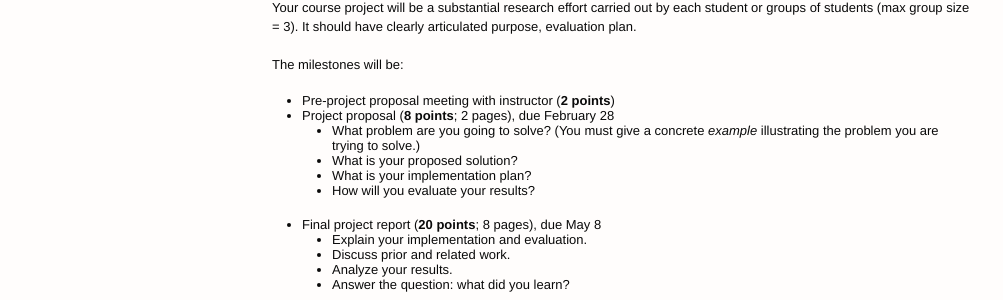
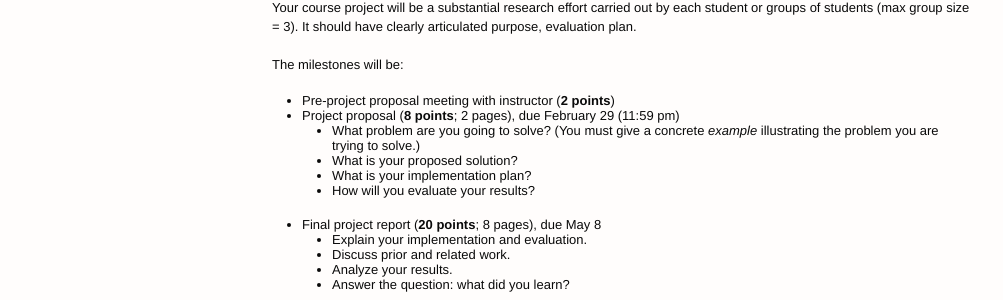
Before and after one commit to redpony/cmu-mt-11731, a Jekyll site: the page built from grading.md, in a window 1280 px wide. Shown: the part 1167-1467 px from the top of the page, without its empty margins (138-1141 px from the left). Built offline with Jekyll 4.4.1, drawn with Linux system fonts in a browser that asks for light colours.

Commit message:
changed project date

```diff
--- a/grading.md
+++ b/grading.md
@@ -51,7 +51,7 @@ Your course project will be a substantial research effort carried out by each st
 
 The milestones will be:
  * Pre-project proposal meeting with instructor (**2 points**)
- * Project proposal (**8 points**; 2 pages), due February 28
+ * Project proposal (**8 points**; 2 pages), due February 29 (11:59 pm)
    * What problem are you going to solve? (You must give a concrete *example* illustrating the problem you are trying to solve.)
    * What is your proposed solution?
    * What is your implementation plan?
```
